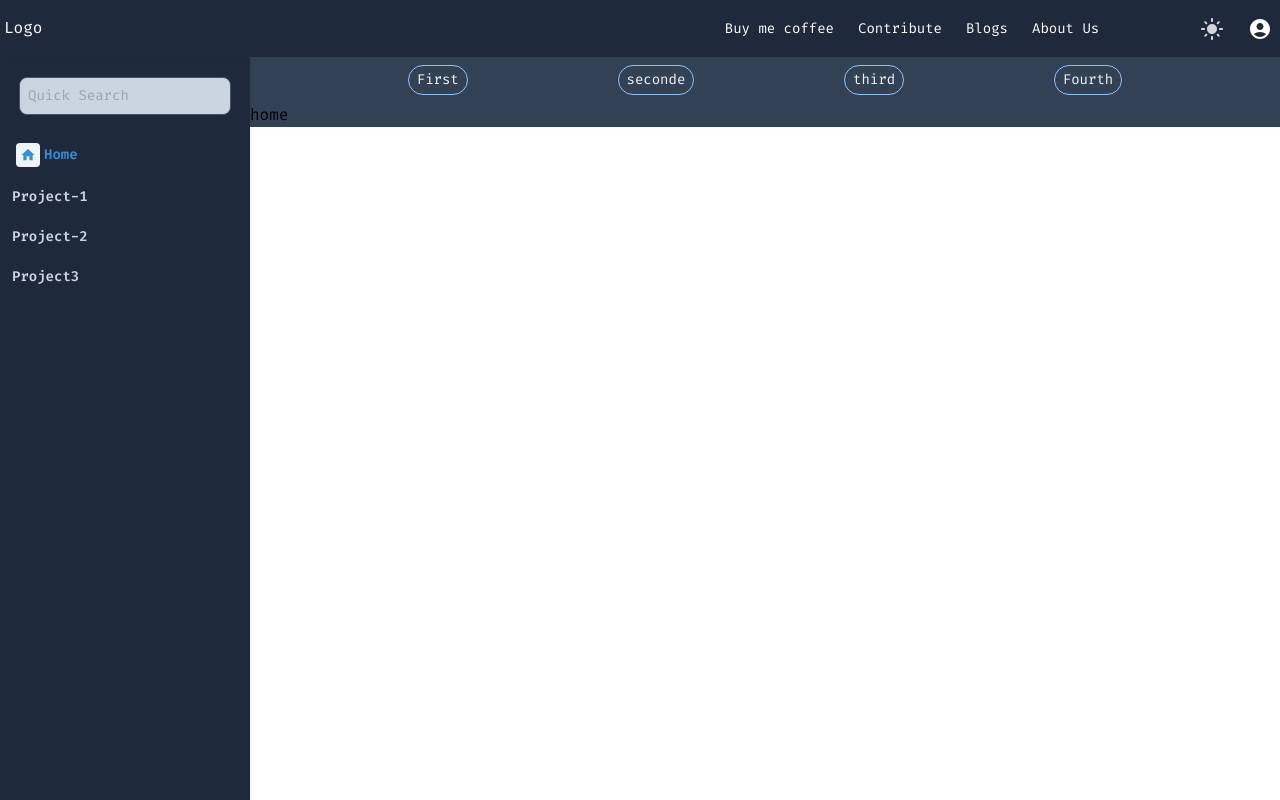
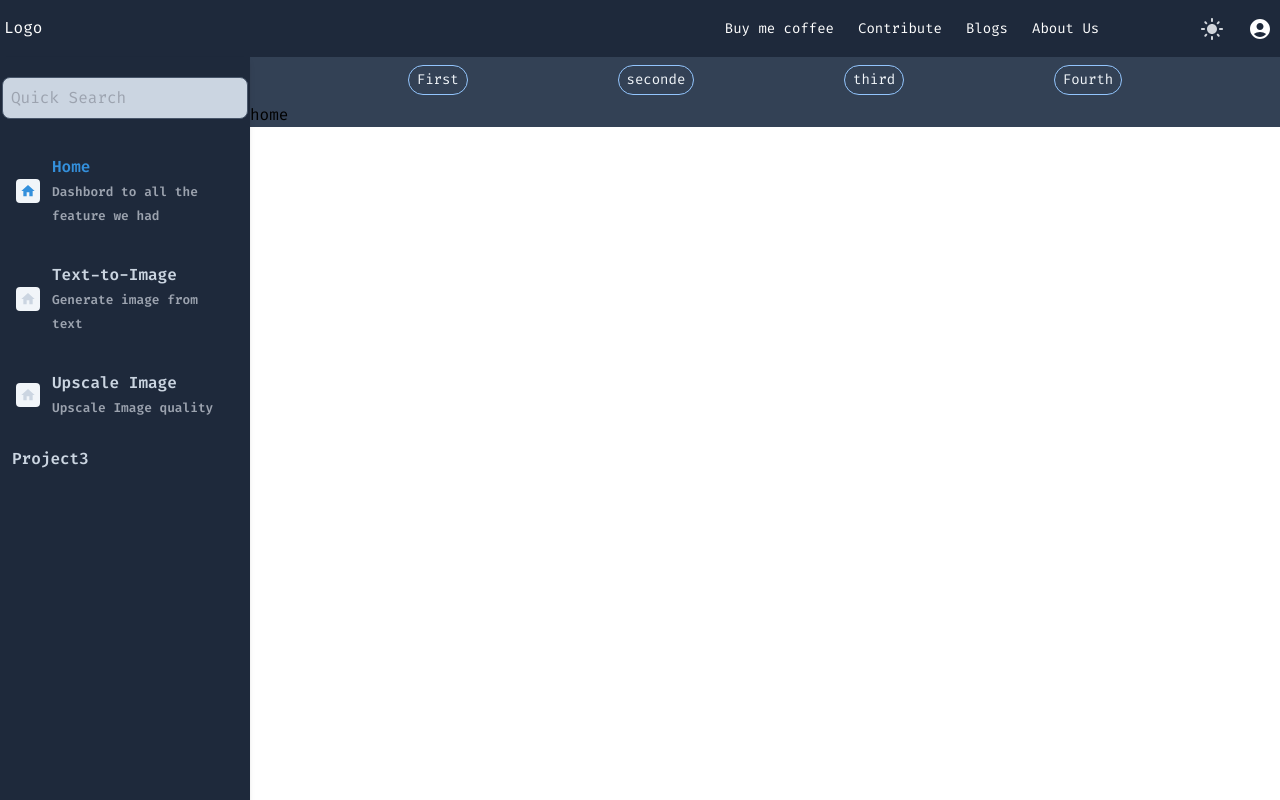
Before and after one commit to sukhendu02/usemyai, a React (Vite) app: page / in a window 1280 px wide. Built offline with nearby package versions, Linux system fonts and the light colour scheme.

Commit message:
changes in sidebar

```diff
--- a/src/Components/Sidebar.jsx
+++ b/src/Components/Sidebar.jsx
@@ -6,7 +6,7 @@ import { NavLink, Link } from "react-router-dom";
 export default function Sidebar() {
   return (
     <>
-      <nav className='sidenav text-sm h-screen fixed shadow-md dark:bg-slate-800 dark:text-white hidden sm:block'>
+      <nav className='sidenav h-screen fixed shadow-md dark:bg-slate-800 dark:text-white hidden sm:block'>
         <div className='text-center my-5'>
           <input className='p-2 rounded-lg border border-solid dark:bg-slate-300 dark:border-slate-600' placeholder="Quick Search" type="text" />
         </div>
@@ -18,8 +18,15 @@ export default function Sidebar() {
             fontWeight: isActive ?"600":"600",
           })}
           className="block p-2 m-1 hover:bg-slate-100 dark:hover:bg-transparent dark:text-slate-300 rounded-2xl">
+
+            <span className='flex items-center'  >
+
             <HomeIcon className='mx-1 p-1 rounded  dark:bg-slate-100 active:bg-black'/>
-          Home
+              <span className='p-2'>
+                Home <br />
+                <small className='text-gray-400'>Dashbord to all the feature we had</small>
+              </span>
+            </span>
       </NavLink>
       <NavLink
           to="/Project-1"
@@ -32,7 +39,16 @@ export default function Sidebar() {
             // background: isActive ? "#38BDF8" : "",
           })}
           className="block p-2 m-1 hover:bg-slate-100 dark:hover:bg-transparent dark:text-slate-300 rounded-2xl">
-          Project-1
+
+
+          <span className='flex items-center'  >
+
+<HomeIcon className='mx-1 p-1 rounded  dark:bg-slate-100 active:bg-black'/>
+  <span className='p-2'>
+          Text-to-Image<br />
+    <small className='text-gray-400'>Generate image from text</small>
+  </span>
+</span>
       </NavLink>
       <NavLink
           to="/Project-2"
@@ -42,7 +58,15 @@ export default function Sidebar() {
             // background: isActive ? "#38BDF8" : "",
           })}
           className="block p-2 m-1 hover:bg-slate-100 dark:hover:bg-transparent dark:text-slate-300 rounded-2xl">
-          Project-2
+
+            <span className='flex items-center'  >
+
+            <HomeIcon className='mx-1 p-1 rounded  dark:bg-slate-100 active:bg-black'/>
+              <span className='p-2'>
+          Upscale Image<br />
+                <small className='text-gray-400'>Upscale Image quality </small>
+              </span>
+            </span>
       </NavLink>
       <NavLink
           to="/Project-3"
```
